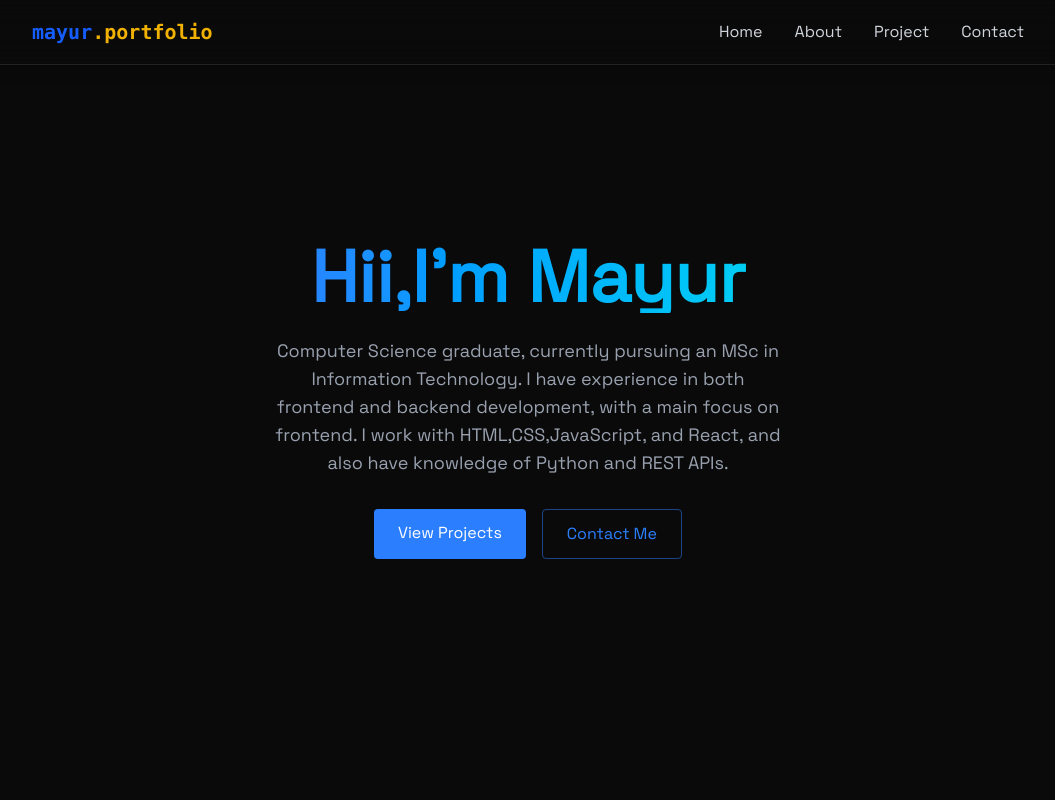
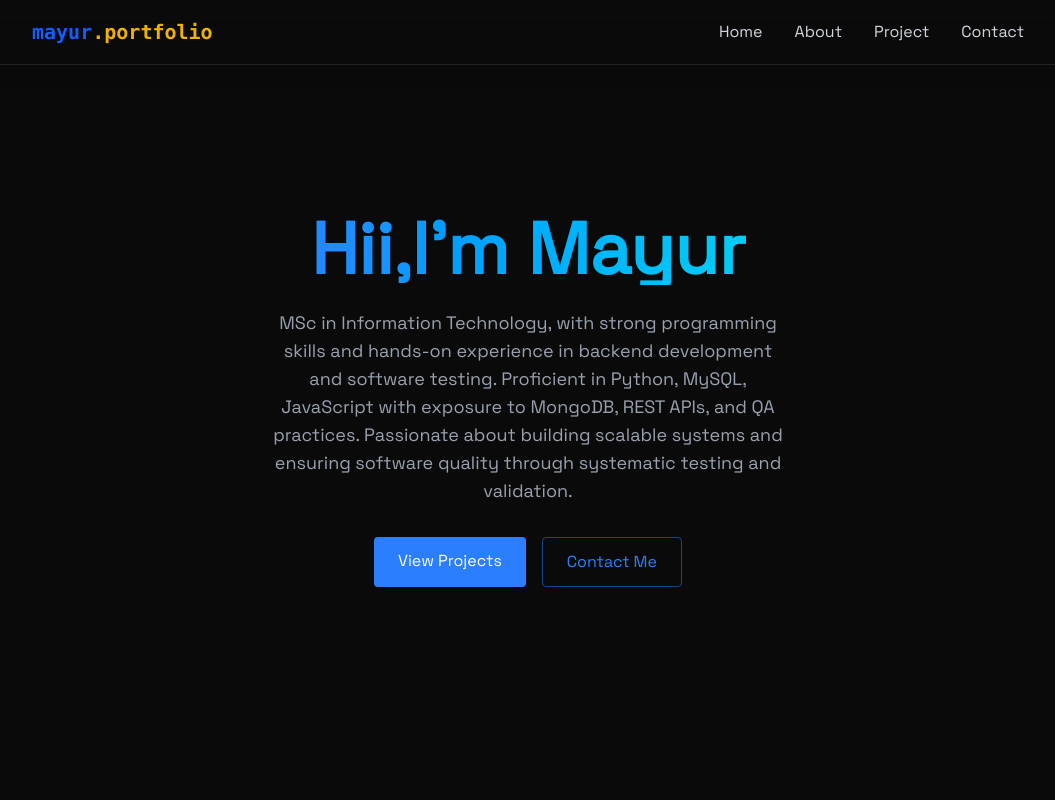
Before and after one commit to 2102048/Portfolio, a React (Vite) app: page / in a window 1280 px wide. Shown: the top 800 px of the page, without its empty margins (112-1167 px from the left). Built offline with nearby package versions, Linux system fonts and the light colour scheme.

Commit message:
Update portfolio contents

```diff
--- a/src/components/sections/Home.jsx
+++ b/src/components/sections/Home.jsx
@@ -9,9 +9,9 @@ function Home(){
         </h1>
 
         <p className="text-gray-400 text-lg mb-8 max-w-lg mx-auto">
-            Computer Science graduate, currently pursuing an MSc in Information Technology.
-            I have experience in both frontend and backend development, with a main focus on frontend.
-            I work with HTML,CSS,JavaScript, and React, and also have knowledge of Python and REST APIs.
+            MSc in Information Technology, with strong programming skills and hands-on experience in backend development and software testing.
+            Proficient in Python, MySQL, JavaScript with exposure to MongoDB, REST APIs, and QA practices.
+            Passionate about building scalable systems and ensuring software quality through systematic testing and validation.
         </p>
         <div className="flex justify-center space-x-4">
         <a href="#projects" className="bg-blue-500 text-white py-3 px-6 rounded font-medium transition relative overflow-hidden hover:-translate-0.5 hover:shadow-[0_0_15px_rgba(59,130,246,0.4)]">
```
